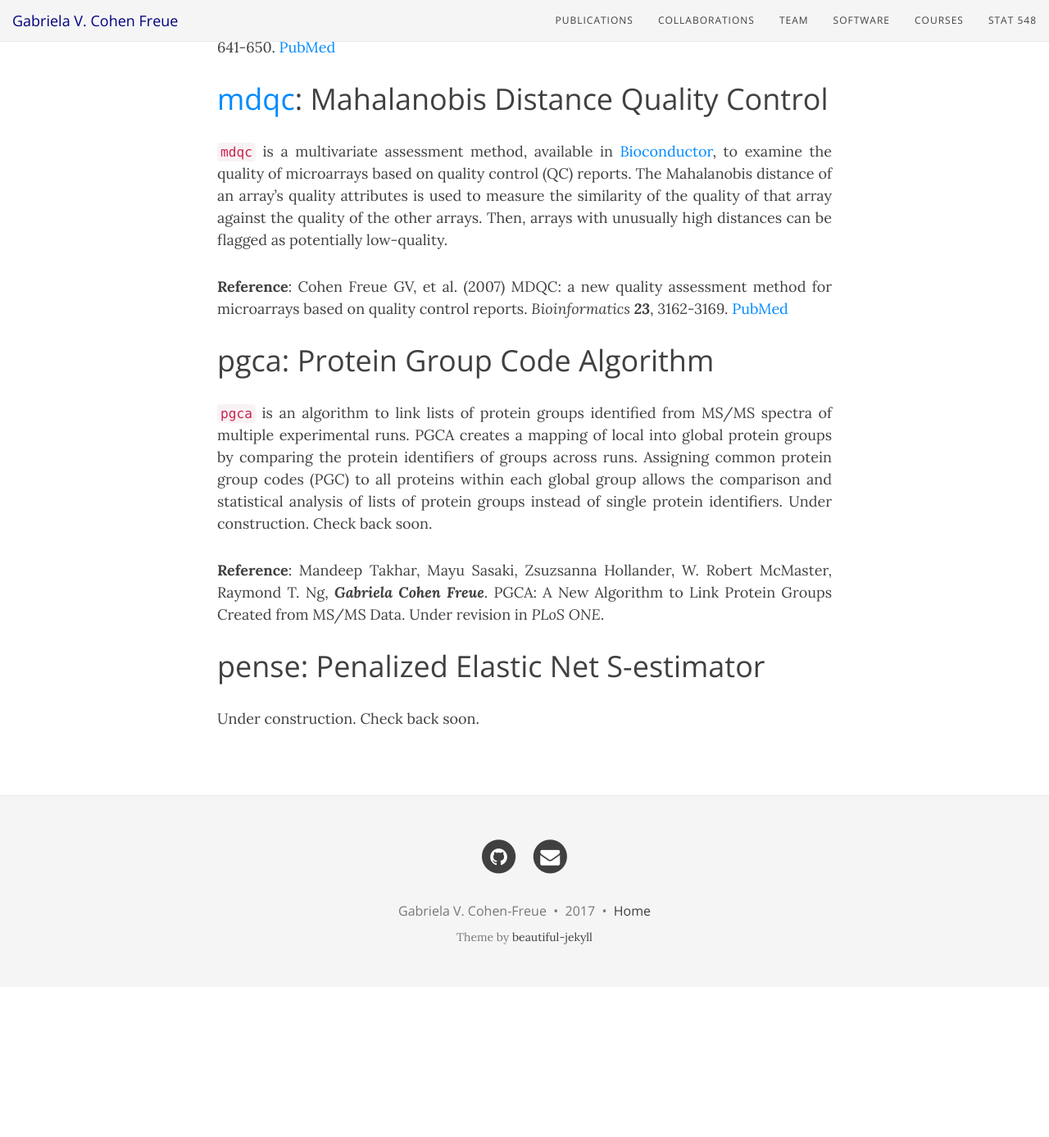
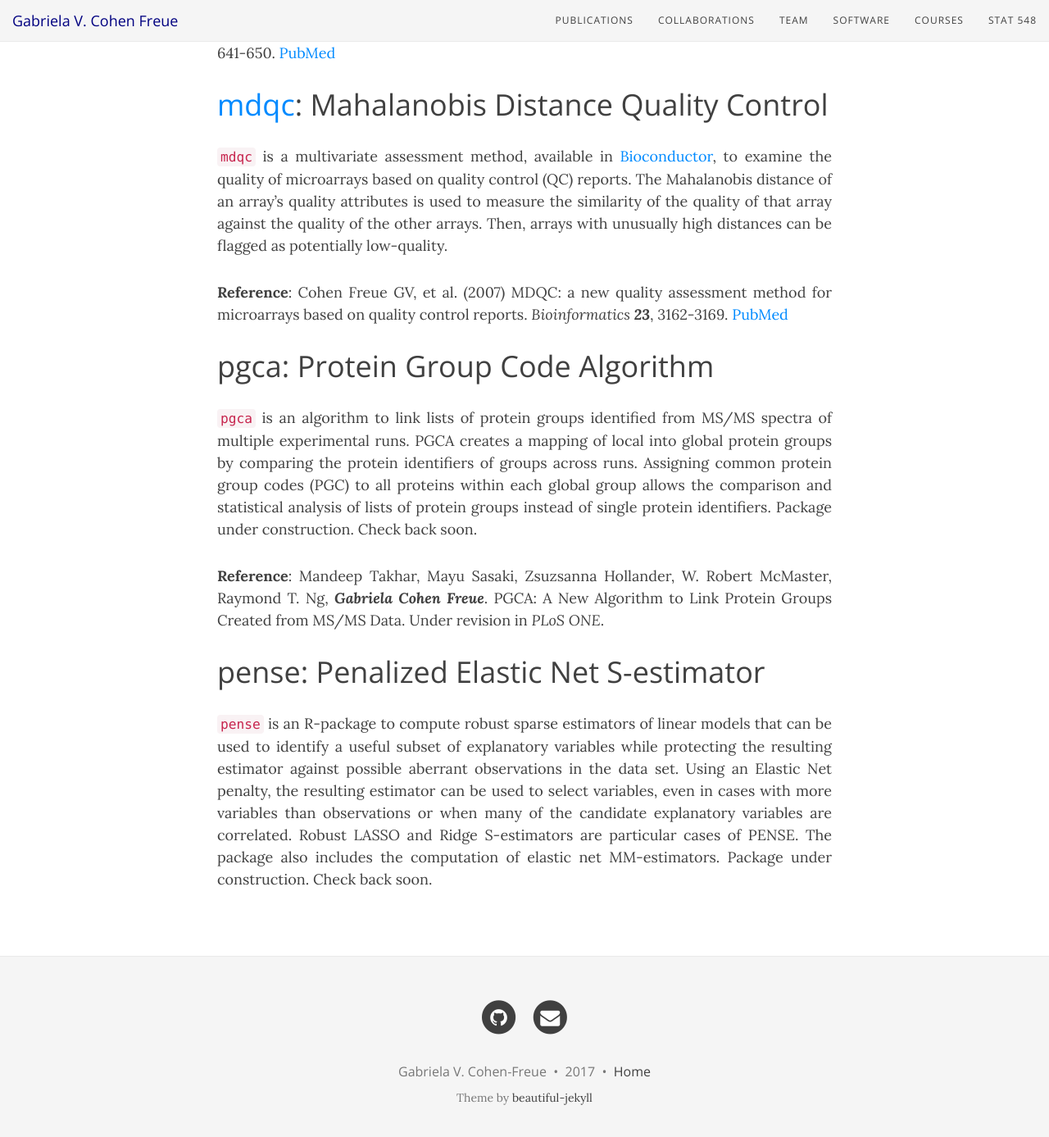
Before and after one commit to gcohenfr/gcohenfr.github.io, a Jekyll site: the page built from software.md, in a window 1280 px wide and 1400 px high, scrolled down 479 px. Shown: the top 1387 px of the window at 82% size. Built offline with Jekyll 4.4.1, drawn with Linux system fonts in a browser that asks for light colours; nearby versions of some CDN libraries; before the commit the page ends 1683 px from its top, so only the background shows below that.

Commit message:
Update software.md

```diff
--- a/software.md
+++ b/software.md
@@ -3,7 +3,7 @@
 title: R-packages
 ---
 
-## [riv](https://cran.r-project.org/web/packages/riv/index.html): Robust Instrumental Variables
+# [riv](https://cran.r-project.org/web/packages/riv/index.html): Robust Instrumental Variables
 `riv` is an R-package to compute robust instrumental variables estimators of linear models based on a high break- down point S-estimator of location and covariance. The model can contain both continuous and categorical variables. The package also includes the computation of the classical non-robust two-stage least squares estimator (2SLS).
 
 **Reference**: Gabriela Cohen Freue, Hernan Ortiz Molina, and Ruben H. Zamar. (2013) A Natural Robustification of the Ordinary Instrumental Variables Estimator. *Biometrics* ***69***, 641-650.
@@ -15,9 +15,9 @@
 **Reference**: Cohen Freue GV, et al. (2007)  MDQC: a new quality assessment method for microarrays based on quality control reports. *Bioinformatics* ***23***, 3162-3169. [PubMed](https://www.ncbi.nlm.nih.gov/pubmed/17933854)
 
 # pgca: Protein Group Code Algorithm
-`pgca` is an algorithm to link lists of protein groups identified from MS/MS spectra of multiple experimental runs. PGCA creates a mapping of local into global protein groups by comparing the protein identifiers of groups across runs. Assigning common protein group codes (PGC) to all proteins within each global group allows the comparison and statistical analysis of lists of protein groups instead of single protein identifiers. Under construction. Check back soon.
+`pgca` is an algorithm to link lists of protein groups identified from MS/MS spectra of multiple experimental runs. PGCA creates a mapping of local into global protein groups by comparing the protein identifiers of groups across runs. Assigning common protein group codes (PGC) to all proteins within each global group allows the comparison and statistical analysis of lists of protein groups instead of single protein identifiers. Package under construction. Check back soon.
 
 **Reference**: Mandeep Takhar, Mayu Sasaki, Zsuzsanna Hollander, W. Robert McMaster, Raymond T. Ng, ***Gabriela Cohen Freue***. PGCA: A New Algorithm to Link Protein Groups Created from MS/MS Data. Under revision in *PLoS ONE*.
 
 # pense: Penalized Elastic Net S-estimator
-Under construction. Check back soon.
+`pense` is an R-package to compute robust sparse estimators of linear models that can be used to identify a useful subset of explanatory variables while protecting the resulting estimator against possible aberrant observations in the data set. Using an Elastic Net penalty, the resulting estimator can be used to select variables, even in cases with more variables than observations or when many of the candidate explanatory variables are correlated. Robust LASSO and Ridge S-estimators are particular cases of PENSE. The package also includes the computation of elastic net MM-estimators. Package under construction. Check back soon.
```
